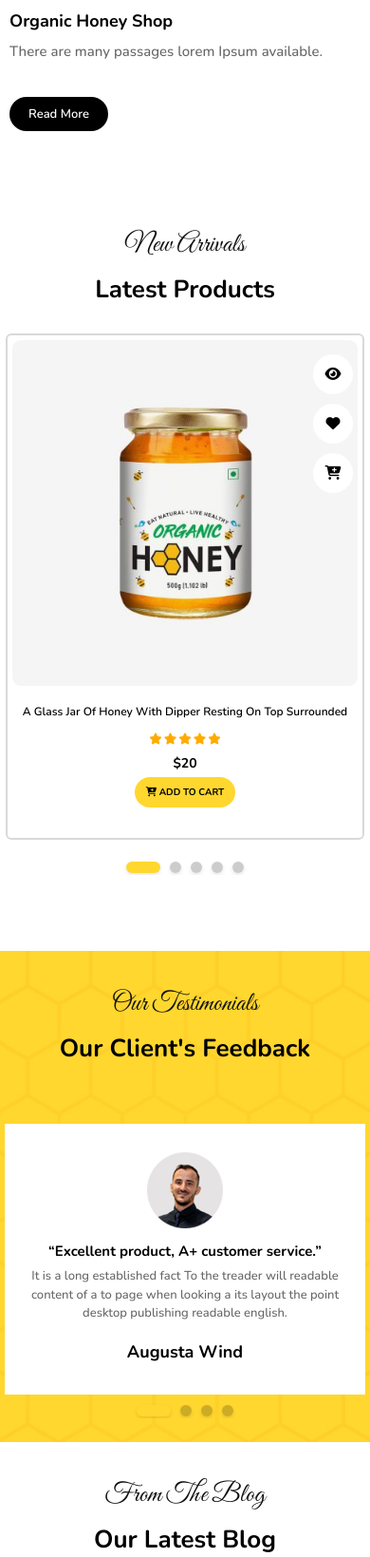
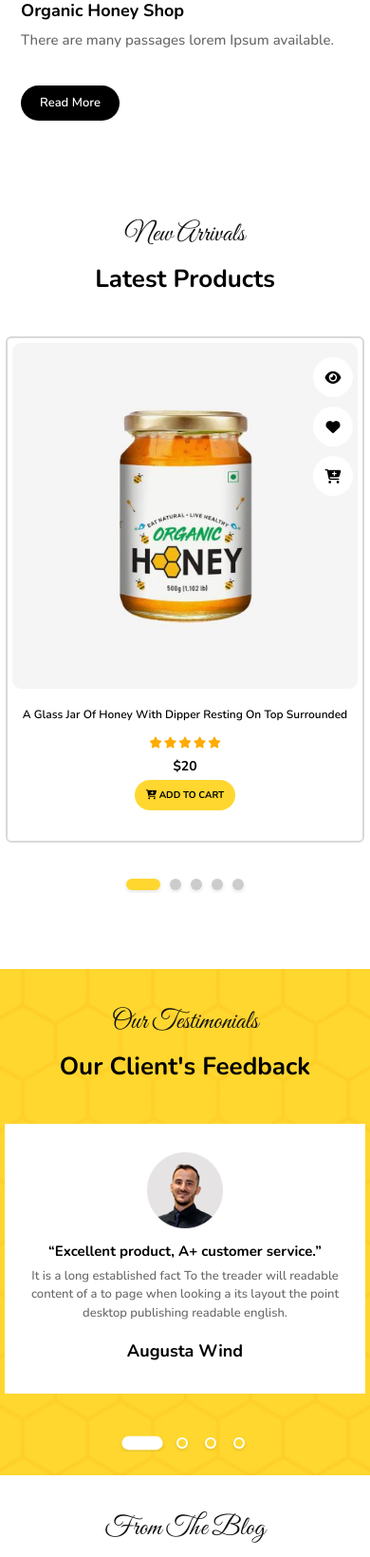
Before and after one commit to AhadAhmed56/HoneyPot, a PHP site: page / in a window 390 px wide. Shown: the part 3871-5510 px from the top of the page at 95% size. Run offline with PHP 8.4, Linux system fonts and the light colour scheme.

Commit message:
feat: implement responsive design with new CSS stylesheets and update index.html structure

```diff
--- a/assets/css/responsive.css
+++ b/assets/css/responsive.css
@@ -466,7 +486,7 @@
     flex-direction: column;
     padding: 30px 20px;
     text-align: center;
-    margin: 10px 5px 0;
+    margin: 0px 5px 0;
   }
 
   .testimonials-card .image {
@@ -1053,12 +1088,16 @@
     width: 100%;
   }
 
-
+.image img {
+    display: inline-block;
+    border-radius: 8px;
+    width: 100%;
+}
   .testimonials-card {
     flex-direction: column;
     padding: 30px 20px;
     text-align: center;
-    margin: 10px 5px 0;
+    margin: 0px 5px 0;
   }
 
   .testimonials-card .image {
@@ -1549,7 +1596,7 @@
     flex-direction: column;
     padding: 30px 20px;
     text-align: center;
-    margin: 10px 5px 0;
+    margin: 0px 5px 0;
   }
 
   /* Logos section */
@@ -1600,4 +1647,10 @@
     font-size: 13px;
     line-height: 1.6;
   }
+  .logos-sec .image img{
+    max-width: 100px;
+  }
+  .slick-track {
+    margin: 15px 0px;
 }
+}
--- a/assets/css/style.css
+++ b/assets/css/style.css
@@ -77,7 +77,10 @@ li {
   list-style: none;
   display: inline-block;
 }
-
+ul {
+    margin: 0;
+    padding: 0;
+}
 button {
   border: none;
   cursor: pointer;
@@ -222,17 +225,9 @@ header {
   overflow: visible;
 }
 
-.navBar ul {
-  display: flex;
-  justify-content: flex-start;
-  align-items: center;
-  gap: 10px;
-}
 
-.navBar ul li {
-  list-style: none;
-  display: inline-block;
-}
+
+
 
 .navBar ul li a {
   padding: 6px 22px;
@@ -249,9 +244,9 @@ header {
   align-items: center;
   gap: 10px;
 }
-
 .navBar ul li {
   list-style: none;
+  display: inline-block;
   position: relative;
 }
 
@@ -341,11 +336,6 @@ header {
   background: transparent !important;
   padding-left: 30px;
   margin: 0;
-}
-
-.navBar ul li a:hover,
-.navBar ul li a.active {
-  background-color: var(--primary-color);
 }
 
 .icons a {
@@ -835,7 +825,7 @@ header .image {
   border-radius: 50%;
   height: 90px;
   width: 90px;
-  line-height: 90p;
+  line-height: 90px;
   margin-right: 10px;
 }
 
@@ -953,6 +943,43 @@ header .image {
   color: var(--black-color);
   font-size: 18px;
   font-weight: 700;
+}
+
+/* Testimonials Slick Dots */
+.Testimonials .slick-dots {
+  display: flex !important;
+  justify-content: center;
+  align-items: center;
+  list-style: none;
+  padding: 0;
+  margin: 20px 0 0 0;
+  gap: 8px;
+}
+
+.Testimonials .slick-dots li {
+  margin: 0;
+}
+
+.Testimonials .slick-dots li button {
+  font-size: 0;
+  width: 12px;
+  height: 12px;
+  border-radius: 50%;
+  border: 2px solid var(--white-color);
+  background-color: transparent;
+  cursor: pointer;
+  padding: 0;
+  transition: all 0.3s ease;
+}
+
+.Testimonials .slick-dots li button:hover {
+  background-color: var(--white-color);
+}
+
+.Testimonials .slick-dots li.slick-active button {
+  background-color: var(--white-color);
+  border-color: var(--white-color);
+  transform: scale(1.2);
 }
 
 
--- a/index.html
+++ b/index.html
@@ -147,7 +147,7 @@
         </section>
         <!-- card-sec-start -->
         <section class="card-sec sec-padding">
-            <div class="container gx-0">
+            <div class="container">
                 <div class="row">
                     <div class="col-lg-12">
                         <div class=" text-center web-title">
@@ -288,7 +288,7 @@
         <!-- card-sec-end -->
         <!-- sales-sec-start -->
         <section class="sales sec-padding">
-            <div class="container gx-0">
+            <div class="container ">
                 <div class="row">
                     <div class="col-md-6 col-lg-6 mb-2 mb-md-0">
                         <div class="cotent-image">
@@ -640,7 +640,7 @@
         <!-- our-product-end -->
         <!-- about-start -->
         <section class="about sec-padding">
-            <div class="container gx-0">
+            <div class="container ">
                 <div class="row gx-0">
                     <div class="col-lg-6 gx-0 mb-4 mb-lg-0">
                         <div class="image">
@@ -680,7 +680,7 @@
             <div class="container">
                 <div class="row">
                     <div class="col-lg-12">
-                        <div class="text-center web-title mb-4">
+                        <div class="text-center web-title">
                             <h4>New Arrivals</h4>
                             <h2>Latest Products</h2>
                         </div>
@@ -906,7 +906,7 @@
         <section class="Testimonials sec-padding">
             <div class="container">
                 <div class="row">
-                    <div class="text-center web-title mb-4">
+                    <div class="text-center web-title ">
                         <h4>Our Testimonials</h4>
                         <h2>Our Client's Feedback</h2>
                     </div>
@@ -1348,7 +1348,7 @@
         });
 
         $('.res-testimonials').slick({
-            dots: false,
+            dots: true,
             infinite: false,
             speed: 300,
             slidesToShow: 2,
@@ -1434,7 +1434,7 @@
                 {
                     breakpoint: 480,
                     settings: {
-                        slidesToShow: 1,
+                        slidesToShow: 3,
                         slidesToScroll: 1,
                         arrows: false,
                         dots: true
@@ -1446,6 +1446,7 @@
         $('.mobile-toggle').on('click', function () {
             $('.navBar-container').addClass('active');
             $('.menu-overlay').addClass('active');
+            $('.nav-item.dropdown').removeClass('active'); // Close all dropdowns when opening menu
         });
 
         $('.close-menu, .menu-overlay').on('click', function () {
@@ -1457,6 +1458,7 @@
         $('.nav-item.dropdown > a').on('click', function (e) {
             if ($(window).width() <= 1024) {
                 e.preventDefault();
+                e.stopPropagation();
 
                 var parent = $(this).parent();
 
```
Also changed, not shown: other parts of assets/css/responsive.css (+60 -17 lines), 1 other file.
